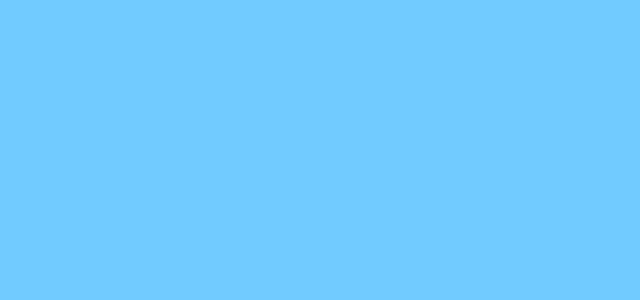
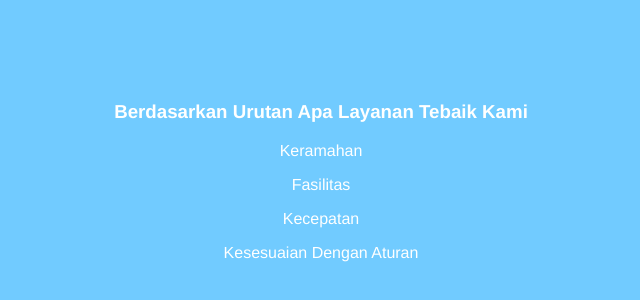
Before and after one commit to henrichfergian/customer-satisfaction, a Vue app in the folder client/: page /priority in a window 1280 px wide. Before the commit this address had no page. Shown: the part 228-528 px from the top of the page, without its empty margins (319-959 px from the left). Built offline with nearby package versions, Linux system fonts and the light colour scheme.

Commit message:
install vuedraggable and config related component

```diff
--- a/client/package.json
+++ b/client/package.json
@@ -11,7 +11,8 @@
     "bootstrap": "^5.2.0",
     "core-js": "^3.8.3",
     "vue": "^3.2.13",
-    "vue-router": "^4.0.3"
+    "vue-router": "^4.0.3",
+    "vuedraggable": "^4.1.0"
   },
   "devDependencies": {
     "@babel/core": "^7.12.16",
--- a/client/src/components/VoteButtons.vue
+++ b/client/src/components/VoteButtons.vue
@@ -51,7 +51,6 @@ export default {
   methods: {
     vote(event) {
       let voted = event.target.value;
-      console.log(event);
 
       // untuk menentukan btn dengan class active & disable semua btn
       this.emoticonClicked = voted;
--- a/client/src/main.js
+++ b/client/src/main.js
@@ -1,5 +1,7 @@
+// import "bootstrap/dist/css/bootstrap.css";
 import { createApp } from "vue";
 import App from "./App.vue";
 import router from "./router";
+// import "bootstrap/dist/js/bootstrap.js";
 
 createApp(App).use(router).mount("#app");
--- a/client/src/router/index.js
+++ b/client/src/router/index.js
@@ -1,11 +1,17 @@
 import { createRouter, createWebHistory } from "vue-router";
-import HomeView from "../views/HomeView.vue";
+import HomeView from "@/views/HomeView.vue";
+import PriorityView from "@/views/priorityView.vue";
 
 const routes = [
   {
     path: "/",
     name: "home",
     component: HomeView,
+  },
+  {
+    path: "/priority",
+    name: "priority-vote",
+    component: PriorityView,
   },
   {
     path: "/about",
--- a/client/src/views/HomeView.vue
+++ b/client/src/views/HomeView.vue
@@ -19,7 +19,6 @@
 <script>
 // @ is an alias to /src
 import VoteButtons from "@/components/VoteButtons.vue";
-// import HelloWorld from "@/components/HelloWorld.vue";
 
 export default {
   name: "HomeView",
--- /dev/null
+++ b/client/src/views/PriorityView.vue
@@ -0,0 +1,23 @@
+<template>
+  <div class="container">
+    <section class="priority">
+      <h3>Berdasarkan Urutan Apa Layanan Tebaik Kami</h3>
+      <div class="dnd-option">
+        <p>Keramahan</p>
+        <p>Fasilitas</p>
+        <p>Kecepatan</p>
+        <p>Kesesuaian Dengan Aturan</p>
+      </div>
+    </section>
+  </div>
+</template>
+
+<script></script>
+<style>
+.container {
+  display: flex;
+  height: 100vh;
+  flex-wrap: wrap;
+  align-items: center;
+}
+</style>
```
Also changed, not shown: client/src/components/OptionCard.vue (added, +8 -0 lines), client/src/components/KanbanCard.vue (added), client/src/components/KanbanStack.vue (added), 2 other files (tests, documents, lock files or other folders).
